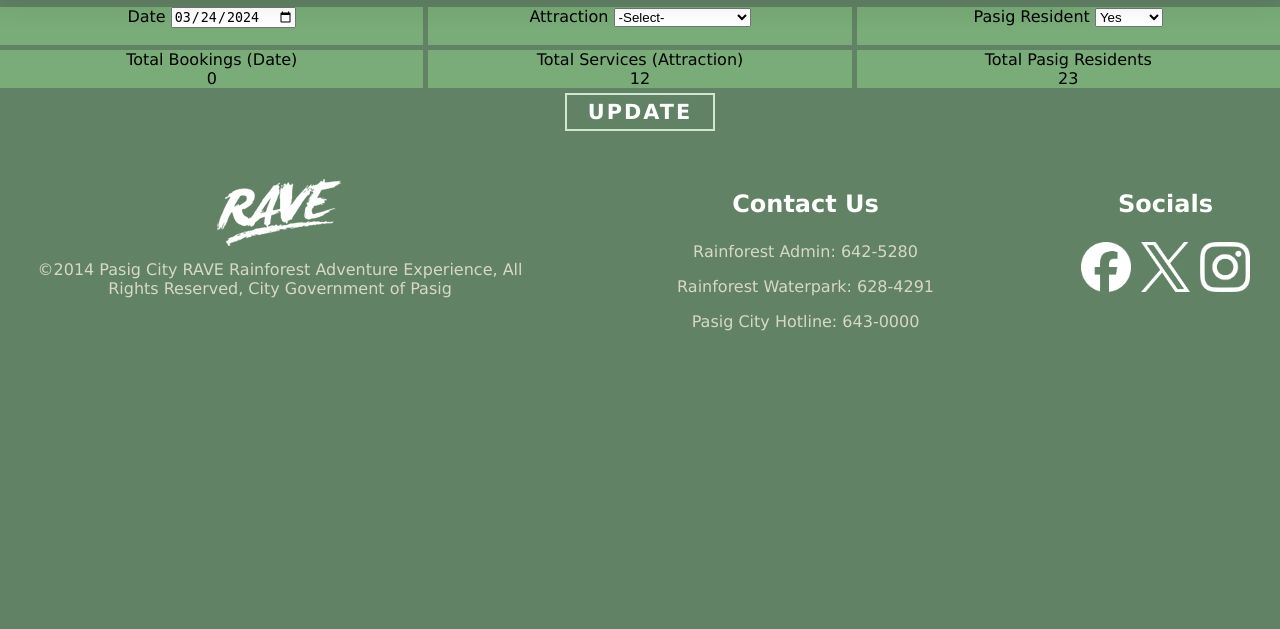
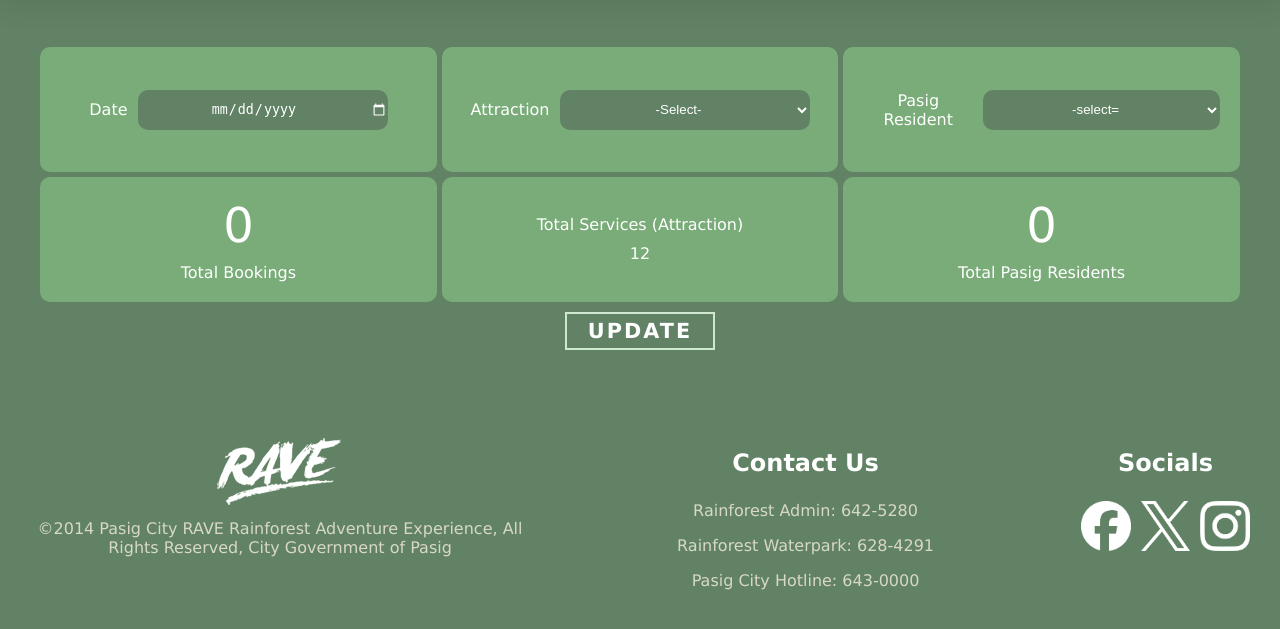
Before and after one commit to Crispatrick/Park-website-project, a PHP site: page /rave_Dashboard.php in a window 1280 px wide. Shown: the part 50-679 px from the top of the page. Run offline with PHP 8.4, Linux system fonts and the light colour scheme; tables that the repository leaves empty or names only in its code hold one stand-in row (values such as "Sample post").

Commit message:
done 2 of the cards in dashboard with one problematic card

```diff
--- a/css_Files/rave_dashboard.css
+++ b/css_Files/rave_dashboard.css
@@ -15,8 +15,26 @@ body{
     grid-gap: 0.3em;
 
     text-align: center;
+    margin: 40px;
 }
 
 .stats_Num_Children{
+    display: flex;
     background-color: var(--light_Blue);
+    padding: 20px;
+    border-radius: 10px;
+    color: white;
+    align-items: center;
+    justify-content: center;
+    gap: 10px;
+    flex-direction: column;
 }
+
+.statsBox{
+    flex-direction: row;
+    /* padding: 5px; */
+}
+
+#data{
+    font-size: 3rem;
+}
--- a/global_Palette.css
+++ b/global_Palette.css
@@ -50,3 +50,20 @@ body{
     overflow-x: hidden;
     font-family: 'Lucida Sans', 'Lucida Sans Regular', 'Lucida Grande', 'Lucida Sans Unicode', Geneva, Verdana, sans-serif;
 }
+
+.types_Decor{
+    border-radius: 10px;
+    border-style: none;
+    text-align: center;
+
+    background-color: var(--dark_Blue);
+    color: white;
+    color-scheme: dark;
+}
+
+.types_Size{
+
+    width: 250px;
+    height: 40px;
+    padding: 0px;
+}
--- a/rave_Dashboard.php
+++ b/rave_Dashboard.php
@@ -18,14 +18,15 @@
 
     <main>
         <section id="statistic_Header">
-            <form action="" id="stats">
+            <form action="rave_Dashboard.php" id="stats" method="post">
+
                 <div class="statsBox stats_Num_Children">
                     <label for="date">Date</label>
-                    <input type="date" name="date" id="date">
+                    <input type="date" name="date" id="date" class="types_Size types_Decor" value="<?php if (isset($_POST['date'])) {echo $_POST['date'];} ?>">
 
 
                     <!-- this script below is via chatgpt. it gets the current date and use it as placeholder in date input type -->
-                    <script>
+                    <!-- <script>
                         // Getting today's date with the right vibes
                         let today = new Date();
                         let date = today.getDate();
@@ -45,13 +46,13 @@
 
                         // And now, the magic move - setting the date input's value to today
                         document.getElementById('date').value = formattedToday;
-                    </script>
+                    </script> -->
                 </div>
 
 
                 <div class="statsBox stats_Num_Children">
                     <label for="attraction">Attraction</label>
-                        <select id="attraction" name="attraction" required>
+                        <select id="attraction" name="attraction" class="types_Size types_Decor">
                             <option value="Select" disabled selected> -Select- </option>
                             <option value="Nature"> Nature </option>
                             <option value="Leisure"> Leisure </option>
@@ -73,38 +74,41 @@
 
 
 
-                <div class="statsBox stats_Num_Children">
+                <div class="statsBox stats_Num_Children " >
                     <label for="pasigueno">Pasig Resident</label>
-                    <select id="pasigueno" name="pasigueno" required>
-                        <option value="select" disabled> -Select- </option>
-                        <option value="yes"> Yes </option>
-                        <option value="no"> No </option>
+                    <select id="pasigueno" name="pasigueno" class="types_Size types_Decor" >
+                        <option value="select" disabled selected>
+                            <?php
+                            if (isset($_POST['pasigueno'])) {
+                                echo $_POST['pasigueno'];
+                            }
+                            else {
+                                echo "-select=";
+                            }
+                            ?>
+                        </option>
+                        <option value="Yes"> Yes </option>
+                        <option value="No"> No </option>
                     </select>
 
                 </div>
 
 
                 <div class="stats_Num_Children">
-                    <div>Total Bookings (Date) </div>
                     <div id="data">
                         <!-- dito yung query ng database -->
                         <?php
                             // session_start();
                             include("databaseCon.php");
 
+                            if (isset($_POST['date'])) {
+                                $date = $_POST['date'];
                                 try {
-                            $query = $pdo->query('SELECT * FROM bookinginfo WHERE schedule = CURRENT_DATE');
-                            echo $query->rowCount();
+                                    $query = ('SELECT * FROM bookingInfo where schedule = :schedule');
+                                    $queryPrep = $pdo->prepare($query);
+                                    $queryPrep->execute(['schedule' => $date]);
 
-
-
-
-                            //!eto para sa pag binago na yung schedule, dipa to tapus. gamitan mo ng post
-                            // $query = ('SELECT * FROM bookingInfo where schedule = :schedule');
-                            // $queryPrep = $pdo->prepare($query);
-                            // $queryPrep->execute(['schedule' => $_SESSION["schedule"]]);
-
-                            // echo $queryPrep->rowCount();
+                                    echo $queryPrep->rowCount();
                                 } catch (PDOException $e) {
                                     echo "<script type = 'text/javascript'>
                                             alert(\"ehhh mali syntax ng query mo par.\")
@@ -113,31 +117,30 @@
                                 }
 
 
+                                // echo "Test 1";
+                            } else {
+                                try {
+                                    $query = $pdo->query('SELECT * FROM bookinginfo WHERE schedule = CURRENT_DATE');
+                                    echo $query->rowCount();
+                                } catch (PDOException $e) {
+                                    echo "<script type = 'text/javascript'>
+                                            alert(\"ehhh mali syntax ng query mo par.\")
+                                        </script>";
+                                    die();
+                                }
 
+                                // echo "Test 2";
 
-
-                        // try {
-                        //     $query = $pdo->query('SELECT * FROM bookingInfo');
-                        //     echo $query->rowCount();
-                        // } catch (PDOException $e) {
-                        //     echo "<script type = 'text/javascript'>
-                        //             alert(\"ehhh mali syntax ng query mo par.\")
-                        //         </script>";
-                        //     die();
-                        // }
-
-
+                            }
 
 
                         ?>
 
+                    </div>
+
+                    <div>Total Bookings</div>
 
 
-                    </div>
-
-                    <script>
-                        document.getElementById("data").innerHTML = <?php ?>;
-                    </script>
                 </div>
 
 
@@ -153,18 +156,62 @@
 
 
                 <div class="stats_Num_Children">
+                    <div id="data">
+                        <!-- dito yung query ng database -->
+
+                        <?php
+                            // session_start();
+                            include("databaseCon.php");
+
+                            if (isset($_POST['pasigueno']) && $_POST['pasigueno'] === "No") {
+                                // $pasigue = $_POST['pasigueno'];
+                                try {
+                                    $query = $pdo->query('SELECT * FROM bookingInfo where pasigueno = "You\'re not a Pasigueño!"');
+
+                                    echo $query->rowCount();
+                                } catch (PDOException $e) {
+                                    echo "<script type = 'text/javascript'>
+                                            alert(\"ehhh mali syntax ng query mo par.\")
+                                        </script>";
+                                    die();
+                                }
+
+
+                                // echo "Test 1";
+                            } else {
+                                try {
+                                    $query = $pdo->query('SELECT * FROM bookingInfo where pasigueno = "You\'re a Pasigueño!"');
+
+                                    echo $query->rowCount();
+                                } catch (PDOException $e) {
+                                    echo "<script type = 'text/javascript'>
+                                            alert(\"ehhh mali syntax ng query mo par.\")
+                                        </script>";
+                                    die();
+                                }
+
+                                // echo "Test 2";
+
+                            }
+
+
+                        ?>
+                    </div>
                     <div>Total Pasig Residents</div>
-                    <div>
-                        <!-- dito yung query ng database -->
-                        23
                 </div>
-                </div>
-            </form>
-        </section>
 
+
+                <!-- wala lang tong div sa baba, para lang gumitna yung update button kasi tag 2x3 yung grid         -->
+                <div></div>
+
+
+                <!-- update button -->
                 <div style="display: flex; justify-content:center">
                     <input style="letter-spacing: 2px; padding: 5px; font-size:1.3rem" class="btnBooking" type="submit" value="UPDATE" name="confirm">
                 </div>
+
+            </form>
+        </section>
 
 
         <section>
```
Also changed, not shown: css_Files/B_All.css (+0 -14 lines). Lines whose indentation alone changed are shown as unchanged.
